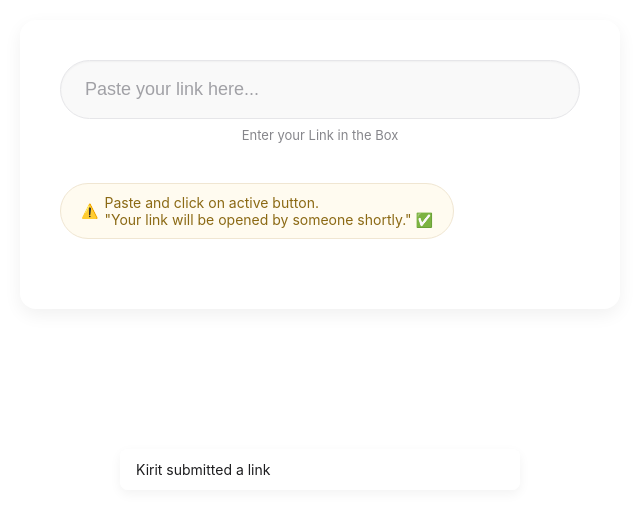
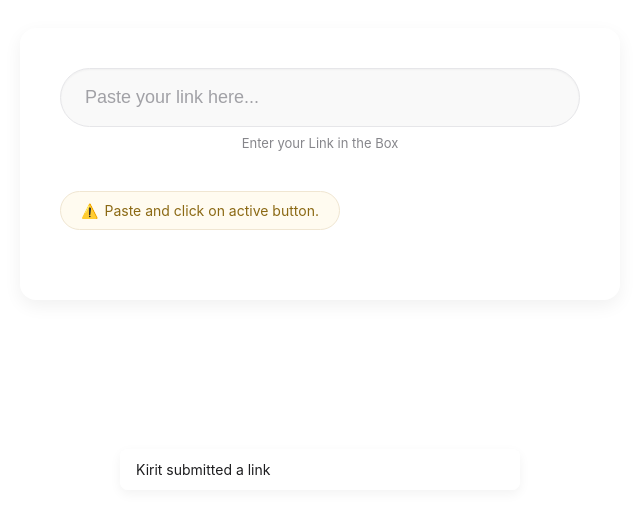
Before and after one commit to codewitharyan-01/points, a plain HTML site: page index.html in a window 1280 px wide. Shown: the part 290-800 px from the top of the page, without its empty margins (320-960 px from the left). Drawn offline with Linux system fonts and the light colour scheme.

Commit message:
Update index.html

```diff
--- a/index.html
+++ b/index.html
@@ -331,8 +331,7 @@
 
             <div class="instruction-note">
                 <span class="warning-icon">⚠️</span>
-                Paste and click on active button.<br/>
-                "Your link will be opened by someone shortly." ✅
+                Paste and click on active button.
             </div>
 
             <button class="activate-button" id="activateButton">Activate Your Link</button>
```
